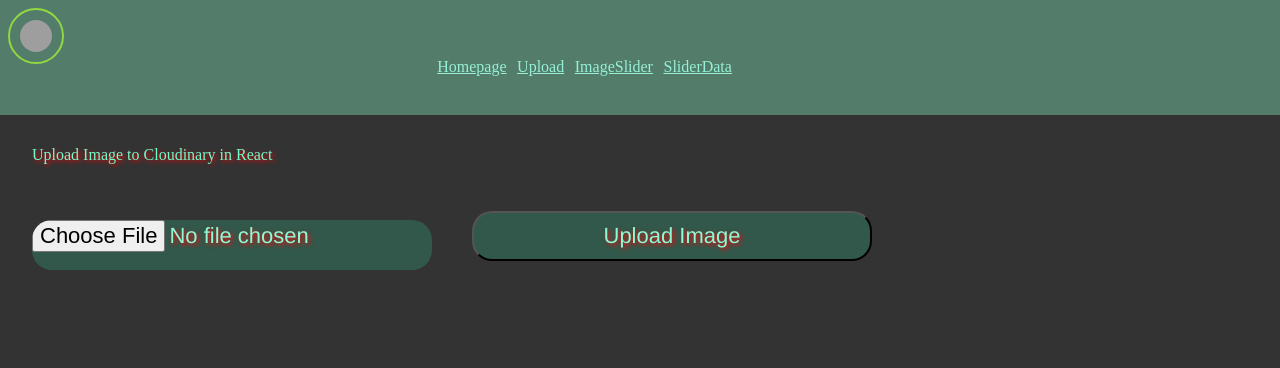
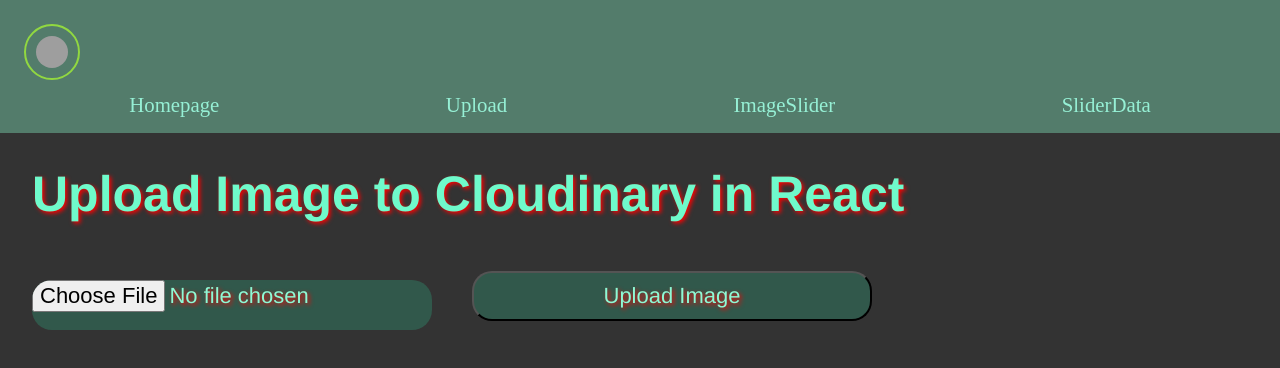
Before and after one commit to Final-Art-Project/frontend, a React (Create React App) app: page /upload in a window 1280 px wide. Shown: the top 368 px of the page. Built offline with nearby package versions, Linux system fonts and the light colour scheme; grey boxes are pictures that could not be loaded.

Commit message:
08-08-2022

```diff
--- a/src/components/Header.css
+++ b/src/components/Header.css
@@ -2,30 +2,37 @@
   background-color: rgb(83, 124, 107);
   padding: 1rem;
   color: #ccc;
-  display: flex;
+ /* display: flex;
   justify-content: space-between;
-  align-items: center;
+  align-items: center;*/
 }
+
+
 
 header a {
   color: rgb(150, 240, 213);
   padding: 0 0.33rem;
+  text-decoration: none;
+  display:flex;
 }
 header .btnMobileMenu {
-  align-self: flex-start;
+  /*align-self: flex-start;*/
 }
 header .nav {
+  display: flex;
+  align-items: center;
+  justify-content: space-around;
+
+
   /* display: inline-block;
 
   flex-direction: row;
   margin-left: 6rem;
   text-decoration: none;
-  list-style-type: none; */
+  list-style-type: none;
   display: inline-flex;
-  justify-content: center;
-  align-items: center;
   margin-left: 360px;
-  margin-bottom: 40px;
+  margin-bottom: 40px;*/
 }
 @media (min-width: 641px) {
   header .btnMobileMenu {
@@ -38,6 +45,9 @@
     flex-direction: column;
   }
 }
+ol, ul {
+	list-style: none;
+}
 /* .nav {
   display: inline-block;
   justify-content: center;
--- a/src/components/Header.js
+++ b/src/components/Header.js
@@ -6,7 +6,7 @@
   const [showMobileNav, setShowMobileNav] = useState(false);
   return (
     <header>
-      <img src="./logo.png" className="App-logo" alt="logo" />
+      <img className="App-logo" src="./logo.png"  alt="logo" />
 
       <ul
         className="nav"
--- a/src/index.js
+++ b/src/index.js
@@ -7,7 +7,7 @@
 import App from "./App";
 
 // import { SliderData } from "./components/SliderData";
-import "./reset.css";
+//import "./reset.css";
 
 const root = ReactDOM.createRoot(document.getElementById("root"));
 root.render(
```
Also changed, not shown: src/components/Overlay.js (+8 -1 lines).
